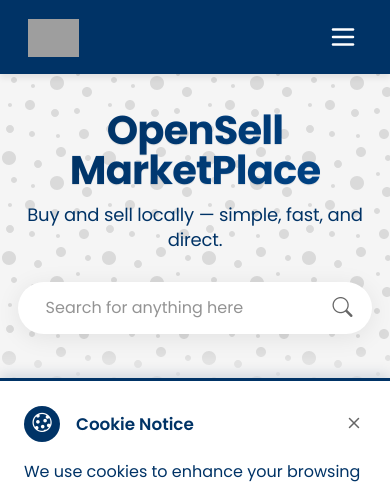
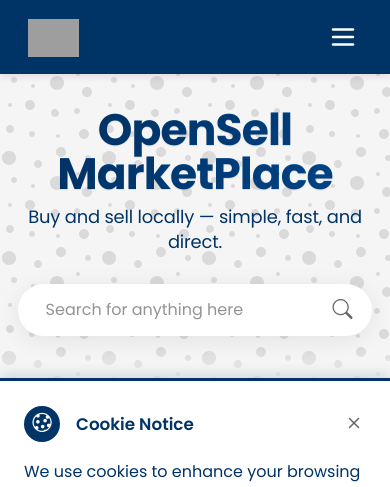
Before and after one commit to OpenSell-Creator/OpenSellRepo, a Django app: page / in a window 390 px wide. Shown: the top 487 px of the page. Run offline with Django 5.2, Linux system fonts and the light colour scheme; the visitor is signed in with stand-in values (Sample User, id 1); data comes from the database, SQL or seed files in the repository; data that the repository does not hold is empty; some libraries are stand-ins or nearby versions; grey boxes are pictures that could not be loaded.

Commit message:
Update home.html

```diff
--- a/templates/home.html
+++ b/templates/home.html
@@ -271,8 +271,8 @@
         }
 
         .logged-in-hero-title {
-            font-size: 2.5rem;
-            margin-bottom: 0.75rem;
+            font-size: 2.75rem;
+            margin-bottom: 0.5rem;
         }
 
         .logged-in-subtitle-wrapper {
@@ -280,7 +280,7 @@
         }
 
         .logged-in-hero-subtitle {
-            font-size: 1.125rem;
+            font-size: 1.12rem;
             padding: 0 0.5rem;
         }
 
```
